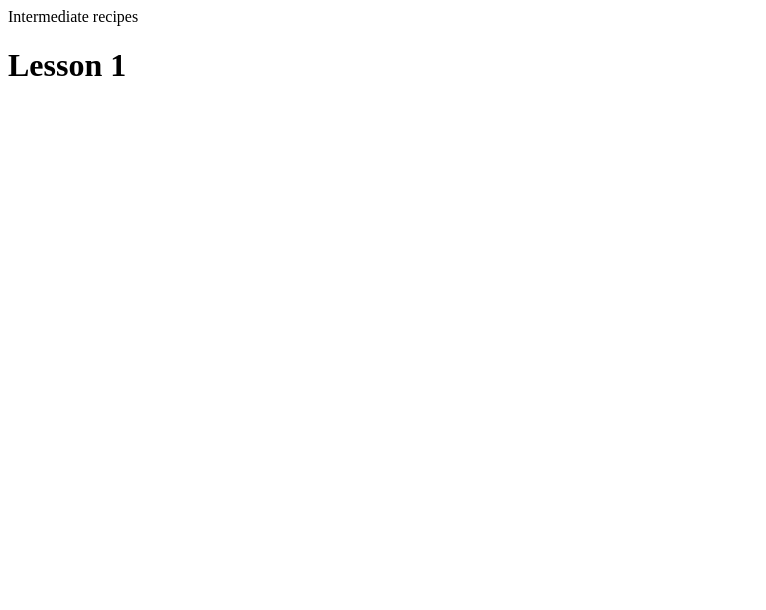
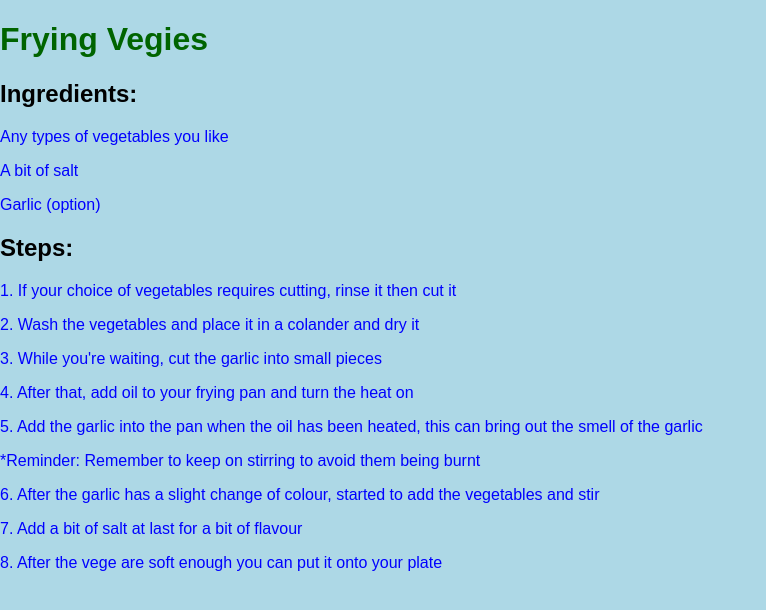
Before and after one commit to Elasticmango/Recipe-site, a plain HTML site: page Frying lectuce.html in a window 1280 px wide. Shown: the whole page, without its empty margins (0-766 px from the left). Drawn offline with Linux system fonts and the light colour scheme.

Commit message:
Adding the recipe for frying lectuce, adding css to the index page and changing a bit of colour of recipe pages

```diff
--- a/Frying lectuce.html
+++ b/Frying lectuce.html
@@ -1,7 +1,21 @@
 <!DOCTYPE html>
 <html>
-    <head>Intermediate recipes</head>
     <body>
-        <h1>Lesson 1 </h1>
+        <link rel="stylesheet" href="Recipe_style.css">
+        <h1>Frying Vegies</h1>
+        <h2>Ingredients:</h2>
+        <p>Any types of vegetables you like</p>
+        <p>A bit of salt</p>
+        <p>Garlic (option)</p>
+        <h2>Steps:</h2>
+        <p>1. If your choice of vegetables requires cutting, rinse it then cut it</p>
+        <p>2. Wash the vegetables and place it in a colander and dry it</p>
+        <p>3. While you're waiting, cut the garlic into small pieces</p>
+        <p>4. After that, add oil to your frying pan and turn the heat on</p>
+        <p>5. Add the garlic into the pan when the oil has been heated, this can bring out the smell of the garlic</p>
+        <p>*Reminder: Remember to keep on stirring to avoid them being burnt</p>
+        <p>6. After the garlic has a slight change of colour, started to add the vegetables and stir</p>
+        <p>7. Add a bit of salt at last for a bit of flavour</p>
+        <p>8. After the vege are soft enough you can put it onto your plate</p>
     </body>
 </html>
--- a/Recipe_style.css
+++ b/Recipe_style.css
@@ -11,7 +11,7 @@ h1 {
 }
 
 h2 {
-    color: #34f434;
+    color: black;
     font-size: 16
  }
 
```
Also changed, not shown: index.html (+8 -0 lines).
